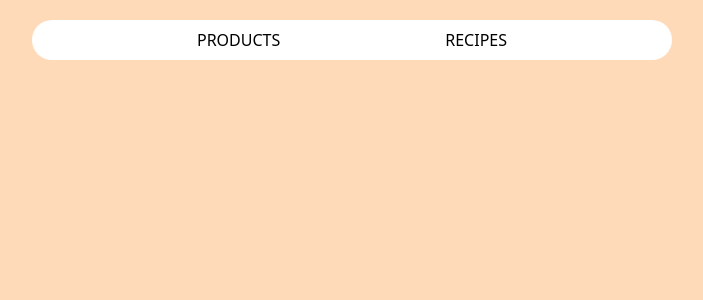
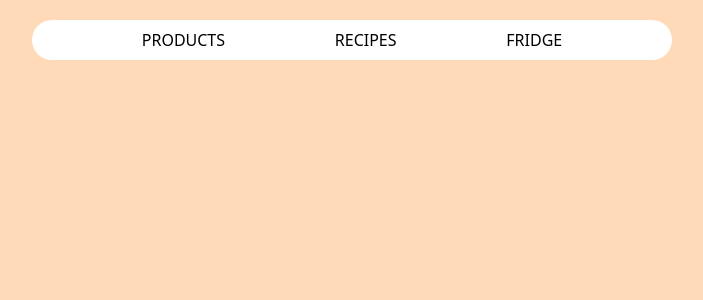
Before and after one commit to emericb/angular-project, an Angular app: page / in a window 1280 px wide. Shown: the top 300 px of the page, without its empty margins (288-991 px from the left). Built offline with nearby package versions, Linux system fonts and the light colour scheme.

Commit message:
Update navbar.component.html
add fridge routing to navbar

```diff
--- a/src/app/components/navbar/navbar.component.html
+++ b/src/app/components/navbar/navbar.component.html
@@ -1,4 +1,5 @@
 <nav>
   <a routerLink="/products">PRODUCTS</a>
   <a routerLink="/recipes">RECIPES</a>
+  <a routerLink="/fridge">FRIDGE</a>
 </nav>
```
